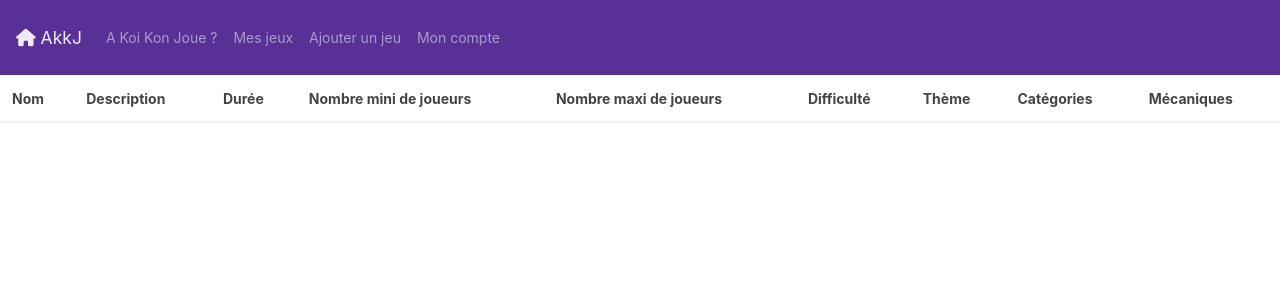
After one commit to N3ll3/AkkJ_app, a Symfony app: template templates/list_games/myludo.html.twig in a window 1280 px wide. The commit adds this page. Shown: the top 300 px of the page. Run offline with Twig, Linux system fonts and the light colour scheme; the template is opened without the code that fills it, so the values that code supplies are empty; some libraries are stand-ins or nearby versions.

Commit message:
form ajout jeux - list jeux

```diff
--- a/composer.json
+++ b/composer.json
@@ -5,6 +5,7 @@
         "php": "^7.1.3",
         "ext-ctype": "*",
         "ext-iconv": "*",
+        "fzaninotto/faker": "^1.8",
         "sensio/framework-extra-bundle": "^5.1",
         "symfony/asset": "4.3.*",
         "symfony/console": "4.3.*",
--- a/src/Repository/BgameRepository.php
+++ b/src/Repository/BgameRepository.php
@@ -18,6 +18,9 @@ class BgameRepository extends ServiceEntityRepository
     {
         parent::__construct($registry, Bgame::class);
     }
+
+
+
 
     // /**
     //  * @return Bgame[] Returns an array of Bgame objects
--- a/templates/base.html.twig
+++ b/templates/base.html.twig
@@ -1,12 +1,56 @@
 <!DOCTYPE html>
 <html>
+
 <head>
     <meta charset="UTF-8">
-        <title>{% block title %}Welcome!{% endblock %}</title>
+    <script src="https://kit.fontawesome.com/62c5c76e70.js"></script>
+    <link rel="stylesheet" href="https://bootswatch.com/4/pulse/bootstrap.min.css">
+    <script src="https://code.jquery.com/jquery-3.3.1.slim.min.js"
+        integrity="sha384-q8i/X+965DzO0rT7abK41JStQIAqVgRVzpbzo5smXKp4YfRvH+8abtTE1Pi6jizo" crossorigin="anonymous">
+    </script>
+    <script src="https://cdnjs.cloudflare.com/ajax/libs/popper.js/1.14.7/umd/popper.min.js"
+        integrity="sha384-UO2eT0CpHqdSJQ6hJty5KVphtPhzWj9WO1clHTMGa3JDZwrnQq4sF86dIHNDz0W1" crossorigin="anonymous">
+    </script>
+    <script src="https://stackpath.bootstrapcdn.com/bootstrap/4.3.1/js/bootstrap.min.js"
+        integrity="sha384-JjSmVgyd0p3pXB1rRibZUAYoIIy6OrQ6VrjIEaFf/nJGzIxFDsf4x0xIM+B07jRM" crossorigin="anonymous">
+    </script>
+
+
+    <title>{% block title %}A Koi Kon Joue - AkkJ{% endblock %}</title>
     {% block stylesheets %}{% endblock %}
 </head>
+
 <body>
+
+    <header>
+        <nav class="navbar navbar-expand-lg navbar-dark bg-primary">
+            <a class="navbar-brand" href="/"><i class="fas fa-home"></i> AkkJ</a>
+            <button class="navbar-toggler" type="button" data-toggle="collapse" data-target="#navbarColor01"
+                aria-controls="navbarColor01" aria-expanded="false" aria-label="Toggle navigation">
+                <span class="navbar-toggler-icon"></span>
+            </button>
+
+            <div class="collapse navbar-collapse" id="navbarColor01">
+                <ul class="navbar-nav mr-auto">
+                    <li class="nav-item">
+                        <a class="nav-link" href="/">A Koi Kon Joue ? </a>
+                    </li>
+                    <li class="nav-item">
+                        <a class="nav-link" href="{{ path('list_bgames')}}">Mes jeux</a>
+                    </li>
+                    <li class="nav-item">
+                        <a class="nav-link" href="{{ path('add_bgame')}}">Ajouter un jeu</a>
+                    </li>
+                    <li class="nav-item">
+                        <a class="nav-link" href="#">Mon compte</a>
+                    </li>
+                </ul>
+            </div>
+        </nav>
+
+    </header>
     {% block body %}{% endblock %}
     {% block javascripts %}{% endblock %}
 </body>
+
 </html>
--- /dev/null
+++ b/templates/list_games/myludo.html.twig
@@ -0,0 +1,48 @@
+{% extends 'base.html.twig' %}
+
+{% block title %}Mes Jeux{% endblock %}
+
+{% block body %}
+
+<div class="listGames">
+
+<table class="table table-hover">
+  <thead>
+    <tr>
+      <th scope="col">Nom</th>
+      <th scope="col">Description</th>
+
+    <th scope="col">Durée</th>
+      <th scope="col">Nombre mini de joueurs</th>
+      <th scope="col">Nombre maxi de joueurs</th>
+       <th scope="col">Difficulté</th>
+      <th scope="col">Thème</th>
+      <th scope="col">Catégories</th>
+       <th scope="col">Mécaniques</th>
+    </tr>
+  </thead>
+  <tbody>
+  {% for bgame in bgames %}
+    <tr class="table-secondary">
+      <th scope="row"> {{bgame.name}} </th>
+      <td> {{bgame.description}} </td>
+      <td> {{ bgame.duration }} minutes </td>
+      <td> {{ bgame.minNbPlayers }} </td>
+
+      <td> {{ bgame.maxNbPlayers }} </td>
+      <td> {{ bgame.difficulty.name }} </td>
+      <td> {{ bgame.theme.name }} </td>
+      <td> {% for c in bgame.category %}
+      {{ c.name }}
+        {% endfor %}
+      </td>
+      <td> {% for m in bgame.mechanism %}
+          {{ m.name }}
+        {% endfor %} </td>
+    </tr>
+   {% endfor %}
+  </tbody>
+</table>
+
+</div>
+{% endblock %}
```
Also changed, not shown: src/Controller/AddBgameController.php (added, +102 -0 lines), src/Controller/ListGamesController.php (added, +29 -0 lines), src/Entity/Bgame.php (+5 -5 lines), templates/add_bgame/addBgame.html.twig (added, +11 -0 lines), 6 other files. Lines whose indentation alone changed are shown as unchanged.
